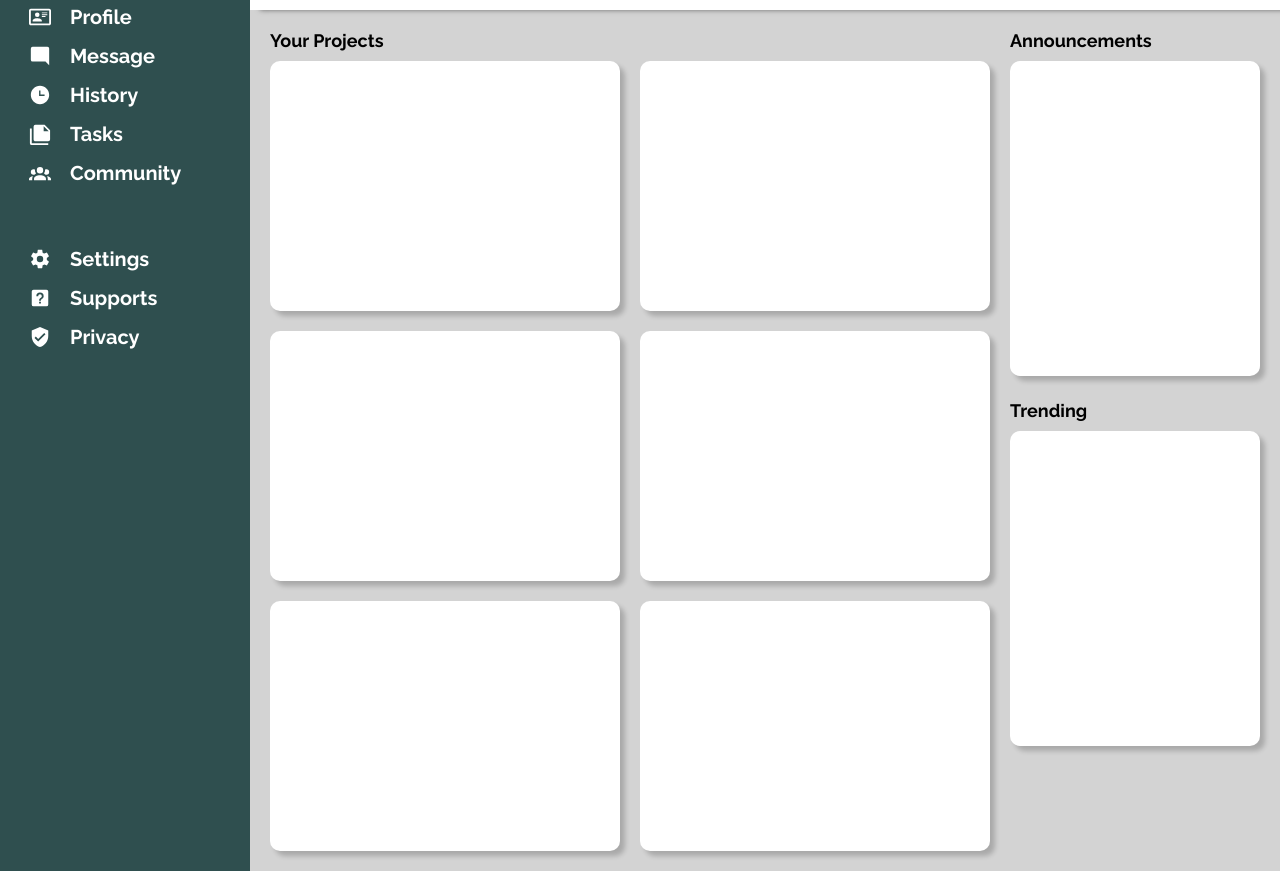
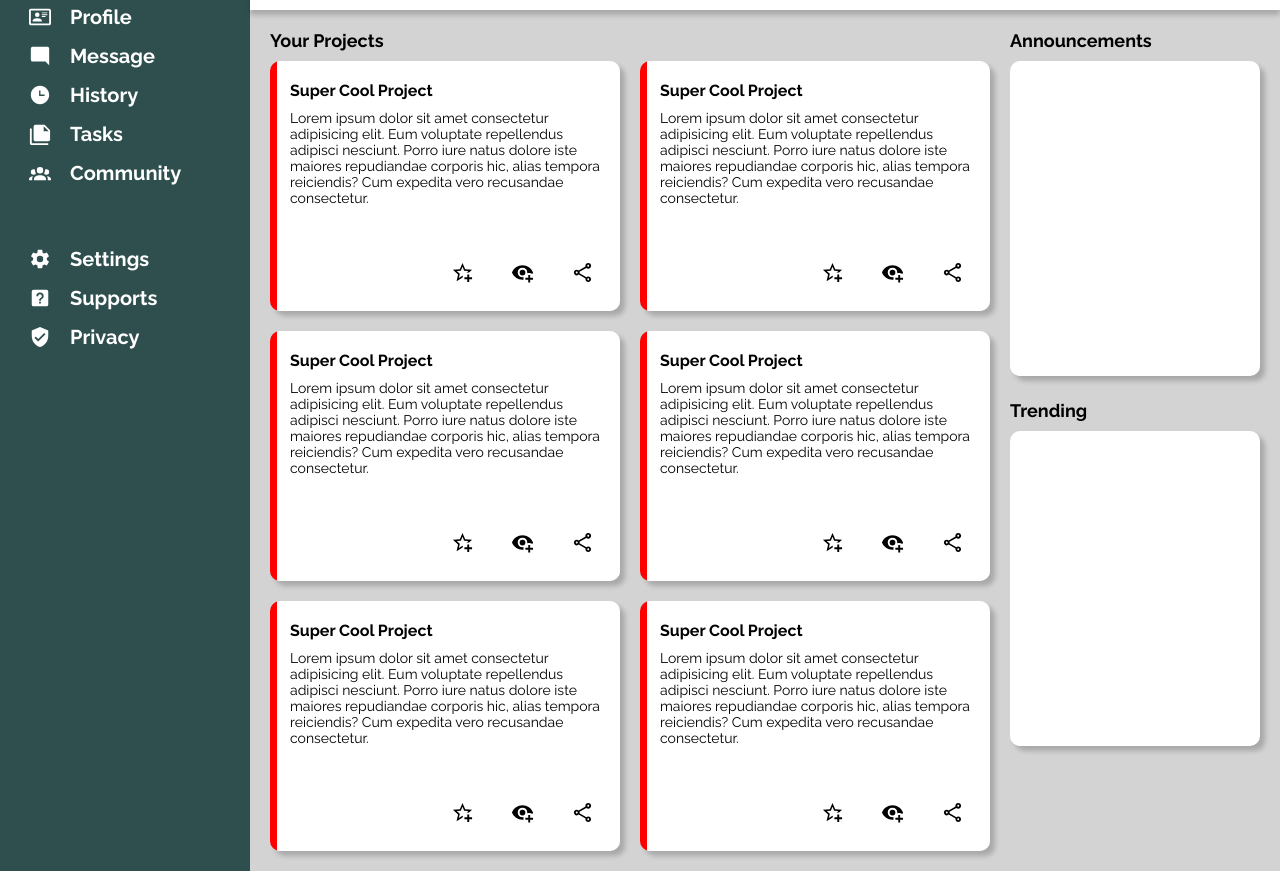
Before and after one commit to shukrirahmat/admin-dashboard, a plain HTML site: page index.html in a window 1280 px wide. Shown: the part 140-1011 px from the top of the page. Drawn offline with Linux system fonts and the light colour scheme.

Commit message:
finished with project cards
need to do the right panels

```diff
--- a/index.html
+++ b/index.html
@@ -50,12 +50,84 @@
         <div class="project">
             <h3>Your Projects</h3>
             <div class="projectgrid">
-                <div class="card"></div>
-                <div class="card"></div>
-                <div class="card"></div>
-                <div class="card"></div>
-                <div class="card"></div>
-                <div class="card"></div>
+                <div class="card">
+                    <div>
+                        <h3 class="title">Super Cool Project</h3>
+                        <p class="text">Lorem ipsum dolor sit amet consectetur adipisicing elit. Eum voluptate
+                            repellendus adipisci nesciunt. Porro iure natus dolore iste maiores repudiandae corporis
+                            hic, alias tempora reiciendis? Cum expedita vero recusandae consectetur.</p>
+                    </div>
+                    <div class="cardbtn">
+                        <button class="transparent"><img src="images/card/star-plus-outline.svg" alt=""></button>
+                        <button class="transparent"><img src="images/card/eye-plus.svg" alt=""></button>
+                        <button class="transparent"><img src="images/card/share-variant-outline.svg" alt=""></button>
+                    </div>
+                </div>
+                <div class="card">
+                    <div>
+                        <h3 class="title">Super Cool Project</h3>
+                        <p class="text">Lorem ipsum dolor sit amet consectetur adipisicing elit. Eum voluptate
+                            repellendus adipisci nesciunt. Porro iure natus dolore iste maiores repudiandae corporis
+                            hic, alias tempora reiciendis? Cum expedita vero recusandae consectetur.</p>
+                    </div>
+                    <div class="cardbtn">
+                        <button class="transparent"><img src="images/card/star-plus-outline.svg" alt=""></button>
+                        <button class="transparent"><img src="images/card/eye-plus.svg" alt=""></button>
+                        <button class="transparent"><img src="images/card/share-variant-outline.svg" alt=""></button>
+                    </div>
+                </div>
+                <div class="card">
+                    <div>
+                        <h3 class="title">Super Cool Project</h3>
+                        <p class="text">Lorem ipsum dolor sit amet consectetur adipisicing elit. Eum voluptate
+                            repellendus adipisci nesciunt. Porro iure natus dolore iste maiores repudiandae corporis
+                            hic, alias tempora reiciendis? Cum expedita vero recusandae consectetur.</p>
+                    </div>
+                    <div class="cardbtn">
+                        <button class="transparent"><img src="images/card/star-plus-outline.svg" alt=""></button>
+                        <button class="transparent"><img src="images/card/eye-plus.svg" alt=""></button>
+                        <button class="transparent"><img src="images/card/share-variant-outline.svg" alt=""></button>
+                    </div>
+                </div>
+                <div class="card">
+                    <div>
+                        <h3 class="title">Super Cool Project</h3>
+                        <p class="text">Lorem ipsum dolor sit amet consectetur adipisicing elit. Eum voluptate
+                            repellendus adipisci nesciunt. Porro iure natus dolore iste maiores repudiandae corporis
+                            hic, alias tempora reiciendis? Cum expedita vero recusandae consectetur.</p>
+                    </div>
+                    <div class="cardbtn">
+                        <button class="transparent"><img src="images/card/star-plus-outline.svg" alt=""></button>
+                        <button class="transparent"><img src="images/card/eye-plus.svg" alt=""></button>
+                        <button class="transparent"><img src="images/card/share-variant-outline.svg" alt=""></button>
+                    </div>
+                </div>
+                <div class="card">
+                    <div>
+                        <h3 class="title">Super Cool Project</h3>
+                        <p class="text">Lorem ipsum dolor sit amet consectetur adipisicing elit. Eum voluptate
+                            repellendus adipisci nesciunt. Porro iure natus dolore iste maiores repudiandae corporis
+                            hic, alias tempora reiciendis? Cum expedita vero recusandae consectetur.</p>
+                    </div>
+                    <div class="cardbtn">
+                        <button class="transparent"><img src="images/card/star-plus-outline.svg" alt=""></button>
+                        <button class="transparent"><img src="images/card/eye-plus.svg" alt=""></button>
+                        <button class="transparent"><img src="images/card/share-variant-outline.svg" alt=""></button>
+                    </div>
+                </div>
+                <div class="card">
+                    <div>
+                        <h3 class="title">Super Cool Project</h3>
+                        <p class="text">Lorem ipsum dolor sit amet consectetur adipisicing elit. Eum voluptate
+                            repellendus adipisci nesciunt. Porro iure natus dolore iste maiores repudiandae corporis
+                            hic, alias tempora reiciendis? Cum expedita vero recusandae consectetur.</p>
+                    </div>
+                    <div class="cardbtn">
+                        <button class="transparent"><img src="images/card/star-plus-outline.svg" alt=""></button>
+                        <button class="transparent"><img src="images/card/eye-plus.svg" alt=""></button>
+                        <button class="transparent"><img src="images/card/share-variant-outline.svg" alt=""></button>
+                    </div>
+                </div>
             </div>
         </div>
         <div class="announcement">
--- a/styles.css
+++ b/styles.css
@@ -40,7 +40,7 @@ body {
     grid-template-columns: 2fr 1fr;
     grid-template-rows: 1fr 1fr;
     padding: 5px 30px;
-    box-shadow: 10px 0px 5px rgb(0,0,0,0.5);
+    box-shadow: 0px 5px 5px rgb(0,0,0,0.2);
     position: relative;
 }
 
@@ -64,6 +64,17 @@ h3 {
     font-size: 18px;
 }
 
+h3.title {
+    font-size: 16px;
+}
+
+.text {
+    font-family: "Raleway", sans-serif;
+    font-size: 14px;
+    padding: 0;
+    margin: 0;
+}
+
 .projectgrid {
     display: grid;
     grid-template-columns: repeat(auto-fit, minmax(300px, 1fr));
@@ -72,10 +83,20 @@ h3 {
 
 .card {
     height: 250px;
-    background-color: white;
     border-radius: 10px;
     box-shadow: 5px 5px 5px rgb(0,0,0,0.2);
     position: relative;
+    background: linear-gradient(to right, red 0%, red 2%, white 2%, white 100%);
+    padding: 20px;
+    display: grid;
+    grid-template-rows: 1fr 35px;
+}
+
+.cardbtn {
+    display: grid;
+    grid-template-columns: 35px 35px 35px;
+    gap: 25px;
+    justify-content: right;
 }
 
 .rightcontainer {
```
Also changed, not shown: images/card/eye-plus.svg (added), images/card/share-variant-outline.svg (added), images/card/star-plus-outline.svg (added).
